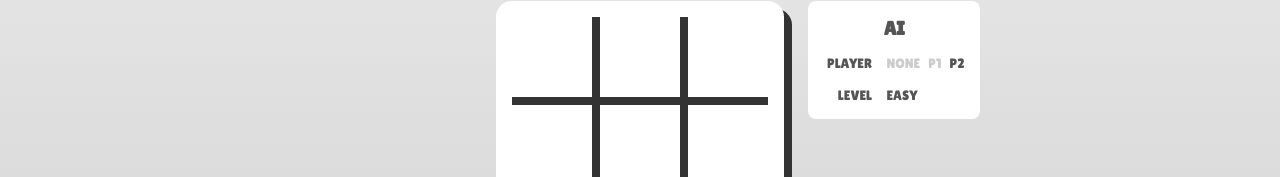
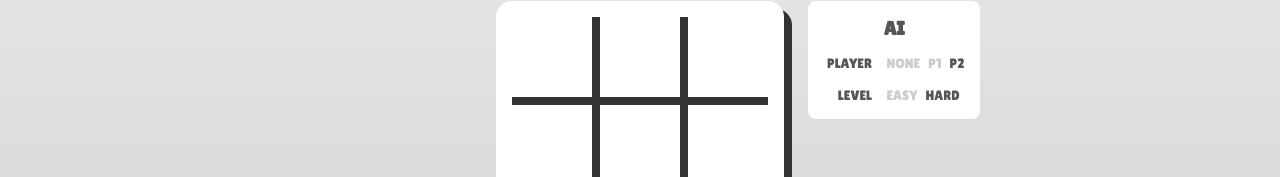
Before and after one commit to antonjolsson/ttt, a React (Create React App) app: page / in a window 1280 px wide. Shown: the part 248-425 px from the top of the page. Built offline with nearby package versions, Linux system fonts and the light colour scheme.

Commit message:
feat: 🎸 select ailevel

```diff
--- a/src/GameEngine.ts
+++ b/src/GameEngine.ts
@@ -32,7 +32,7 @@ export function getInitialGameState(oldGameState?: IGameState): IGameState {
         gridSize: 3,
         board: initBoard(3),
         ai: oldGameState ? oldGameState.ai : Player.CIRCLE,
-        aiLevel: AILevel.EASY,
+        aiLevel: oldGameState?.aiLevel ?? AILevel.HARD,
         draw: false
     };
 }
@@ -114,7 +114,7 @@ export class GameEngine {
     }
 
     private makeHardAIMove(): void {
-        // TODO: Implement
+        this.makeEasyAIMove()
     }
 
     private makeEasyAIMove(): void {
--- a/src/components/SideBar.tsx
+++ b/src/components/SideBar.tsx
@@ -14,18 +14,23 @@ export function SideBar(): ReactElement {
         [Player.CIRCLE, 'P2']
     ])
 
-    function onSelect(option: string): void {
+    function onSelectAIPlayer(option: string): void {
         const player = Array.from(aiToOptionString.entries()).find(e => e[1] === option)![0]
         gameCtxt.setGameState({...gameCtxt.gameState, ai: player})
+    }
+
+    function onSelectAILevel(option: string): void {
+        const level = Array.from(Object.entries(AILevel)).find(e => e[1] === option)![1]
+        gameCtxt.setGameState({...gameCtxt.gameState, aiLevel: level})
     }
 
     return <div id={'right'}>
         <section id={'sidebar'}>
             <h2>AI</h2>
-            <RadioButtonControl label={'Player'} options={Array.from(aiToOptionString.values())} onSelect={onSelect}
+            <RadioButtonControl label={'Player'} options={Array.from(aiToOptionString.values())} onSelect={onSelectAIPlayer}
                                 selected={aiToOptionString.get(gameCtxt.gameState.ai)!}/>
-            <RadioButtonControl label={'Level'} options={[AILevel.EASY]} onSelect={(): void => {}}
-                                selected={String(gameCtxt.gameState.aiLevel)} disabled={!gameCtxt.gameState.ai}/>
+            <RadioButtonControl label={'Level'} options={Object.values(AILevel)} onSelect={onSelectAILevel}
+                                selected={String(gameCtxt.gameState.aiLevel)}/>
             <InputControl label={'Grid size'} default={3}/>
         </section>
     </div>;
```
